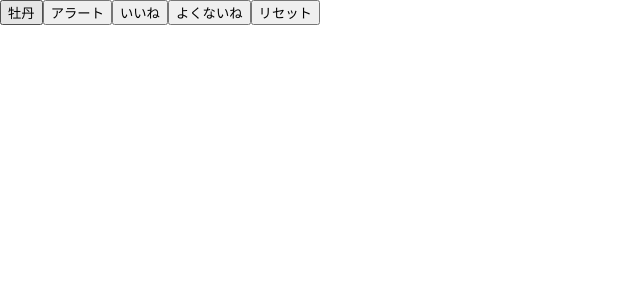
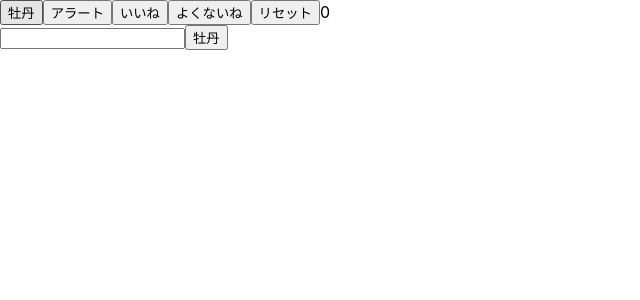
Before and after one commit to SatakeYusuke19920527/deploy_app_sawa, a React (Create React App) app: page / in a window 1280 px wide. Shown: the top 300 px of the page, without its empty margins (0-640 px from the left). Built offline with nearby package versions, Linux system fonts and the light colour scheme.

Commit message:
2021 9 18

```diff
--- a/src/App.js
+++ b/src/App.js
@@ -1,9 +1,10 @@
 import './App.css'
-import React from 'react'
-import { useAlert ,useState } from 'react'
+import React, { useAlert, useState } from 'react'
 
 function App() {
-  const [count, setCount] = useState(0)
+  const [count, setCount] = useState(0);
+  const [text, setText] = useState("")
+  const [message,setMessage]=useState("")
   const handleClick = () => {
     console.log("Hello, world!!!")
     const alert = useAlert
@@ -20,16 +21,33 @@ function App() {
      const reset = () => {
       setCount(0);
      };
+  const textoutput = () => {
+    setText(text);
+    setMessage(message);
+  }
 
-    return(
+console.log(text)
+  return (
     <div>
       <button onClick={handleClick}>牡丹</button>
       <button onClick={() => { alert("Hello, world!!!") }}>アラート</button>
       <button onClick={increment}>いいね</button>
       <button onClick={decrement}>よくないね</button>
       <button onClick={reset}>リセット</button>
+      {count}
+      <br/>
+      {/* <input value={this.state.name} type="text" onChange={this.handleClick} />  */}
+      <input
+        type="text"
+        onChange={e=>setText(e.target.value)}
+      />
+      <button onClick={textoutput}>
+        牡丹
+      </button>
+      {message}
+
     </div>
-  )
+  );
 };
 
 export default App;
```
Lines whose indentation alone changed are shown as unchanged.
